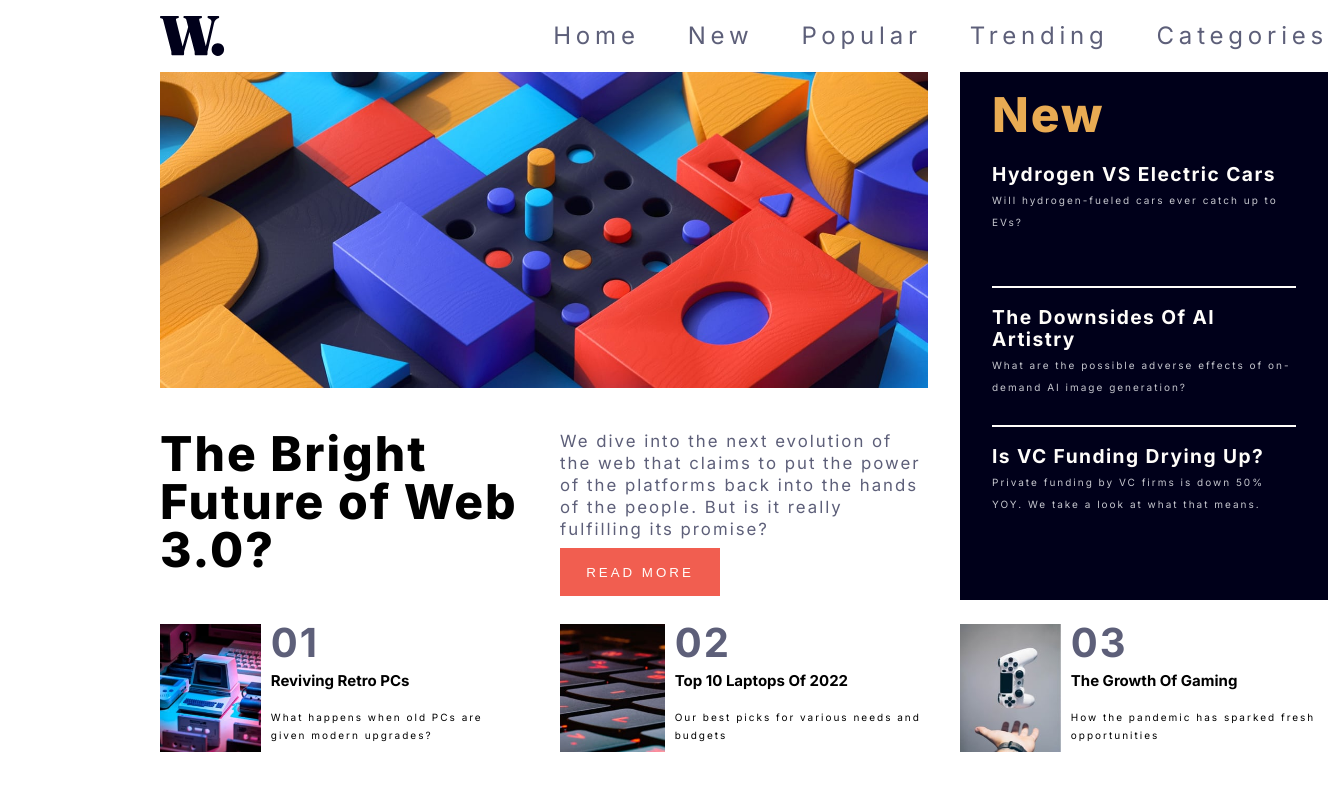
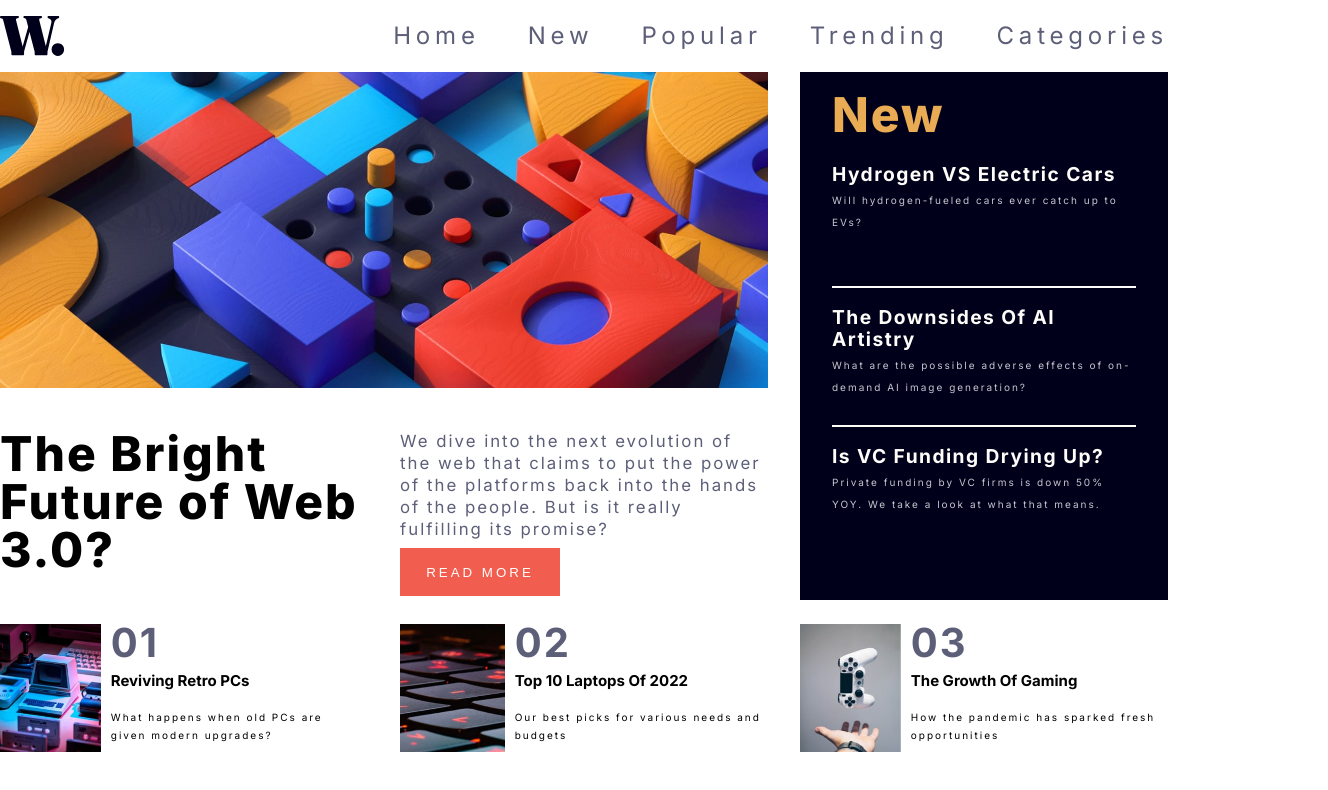
Before and after one commit to sahilrw/new-homepage-menu, a plain HTML site: page index.html in a window 1280 px wide. Shown: the whole page, 1328 px wide, since content can reach past the window. Drawn offline with Linux system fonts and the light colour scheme.

Commit message:
Update style.css

```diff
--- a/style.css
+++ b/style.css
@@ -4,7 +4,9 @@
     margin: 0;
     padding: 0;
 }
-
+html {
+    height: 100%;
+}
 :root {
     --Soft-orange: hsl(35, 77%, 62%);
     --Soft-red: hsl(5, 85%, 63%);
@@ -17,10 +19,9 @@ body {
     margin: auto;
     background-color: white;
     font-family: 'Inter', sans-serif;
-    width: 60rem;
     letter-spacing: 2px;
     line-height: 22px;
-    height: 100vh;
+    min-height: 100vh;
     font-size: 62.5%;
 }
 
```
